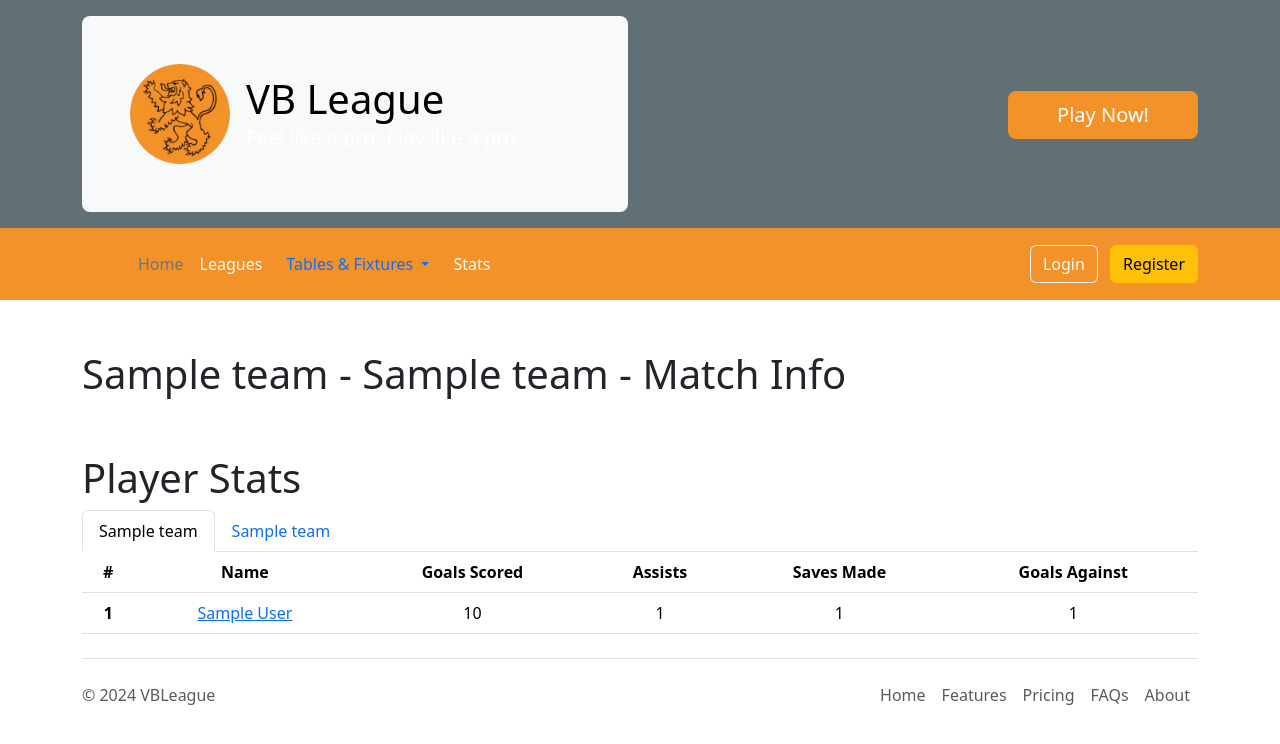
After one commit to KroonenDavid/VBLeague, a Flask app: page /leagues/1/match/1 in a window 1280 px wide. The commit adds this page. Shown: the top 744 px of the page. Run offline with Flask 3, Linux system fonts and the light colour scheme; tables that the repository leaves empty hold one stand-in row (values such as "Sample post"); some libraries are stand-ins or nearby versions.

Commit message:
- Added single instance of date into schedule page - Adjusted generate schedule algorithm so that each week teams swap being home and away - Adjusted match page to use match info rather than the random teams query i threw in there for some reason. - Put all the post_match_info logic as a function within utils.py - Re-worked models a lot, match membership doesnt work right now but maybe it doesnt need to - Added match_stat page and ability to add stats - Added PlayerStat model which will keep track of every stat. Needed to really start with this rather than working the other way. Now getting the total per team and per user is just adding these up based on query. - Added stats_entry.html where admin can add stat per player

```diff
--- a/vbleague/matches/routes.py
+++ b/vbleague/matches/routes.py
@@ -1,12 +1,12 @@
 from flask import Blueprint
 from flask import render_template, request, url_for, redirect, flash
-from vbleague.models import League, Team, Match
+from vbleague.models import League, Team, Match, match_membership, User, PlayerStats
 from flask_login import login_required
 from vbleague.leagues.forms import CreateLeagueForm, LeagueForm
-from vbleague.matches.forms import PreMatchInfoForm, PostMatchInfoForm, HighlightsForm
+from vbleague.matches.forms import PreMatchInfoForm, PostMatchInfoForm, HighlightsForm, PlayerMatchStats
 from vbleague import db
 from vbleague.users.utils import email_must_be_confirmed, must_be_admin
-from vbleague.matches.utils import generate_schedule
+from vbleague.matches.utils import generate_schedule, update_match_results
 from flask_login import current_user
 from sqlalchemy import or_
 
@@ -21,10 +21,27 @@ def schedule(league_id):
     scheduled_matches = (Match.query.filter(Match.league_id == league_id)
                          .all())
 
-    print(scheduled_matches)
+    dates_by_week = {}
+    for match in scheduled_matches:
+        week = match.week
+        if week not in dates_by_week:
+            dates_by_week[week] = []
+        if match.date != 'TBD' and not dates_by_week[week]:
+            dates_by_week[week].append(match.date)
 
-    return render_template('schedule.html', scheduled_matches=scheduled_matches,
-                           league=league, all_leagues=all_leagues)
+    return render_template('schedule.html',
+                           scheduled_matches=scheduled_matches,
+                           league=league,
+                           all_leagues=all_leagues,
+                           dates_by_week=dates_by_week)
+
+
+@matches.route('/leagues/<int:league_id>/match/<int:match_id>')
+def match_page(league_id, match_id):
+    league = db.get_or_404(League, league_id)
+    match = db.get_or_404(Match, match_id)
+
+    return render_template('match_page.html', league=league, match=match)
 
 
 @matches.route('/leagues/<int:league_id>/generate-season')
@@ -44,17 +61,14 @@ def generate_season(league_id):
     week_schedule = generate_schedule(3, teams)
 
     for week, games in enumerate(week_schedule, start=1):
-        print(f"Week {week}:")
         for day, match in enumerate(games, start=1):
-            print(f"  Match {day}: {match[0]} vs {match[1]}")
-
             try:
-                home_team = match[0].id
+                home_team = match[0]
             except AttributeError:
                 home_team = 'BYE'
 
             try:
-                away_team = match[1].id
+                away_team = match[1]
             except AttributeError:
                 away_team = 'BYE'
 
@@ -65,24 +79,43 @@ def generate_season(league_id):
 
             new_match = Match(
                 league_id=league_id,
-                home_team=home_team,
-                away_team=away_team,
+                home_team=home_team.id,
+                away_team=away_team.id,
                 week=week,
             )
 
             db.session.add(new_match)
             db.session.commit()
 
+            for player in home_team.players:
+                player_stats = PlayerStats(
+                    match=new_match,
+                    team=home_team,
+                    user=player
+                )
+                db.session.add(player_stats)
+
+                # Create PlayerStats entries for away team players
+            for player in away_team.players:
+                player_stats = PlayerStats(
+                    match=new_match,
+                    team=away_team,
+                    user=player
+                )
+                db.session.add(player_stats)
+
+            db.session.commit()
+
     flash('Schedule successfully generated!', 'success')
 
     return redirect(url_for('matches.schedule', league_id=league.id))
 
-@matches.route('/leagues/<int:league_id>/matches/<int:match_id>/info', methods=['GET', 'POST'])
+
+@matches.route('/leagues/<int:league_id>/match/<int:match_id>/edit', methods=['GET', 'POST'])
 @must_be_admin
 def match_info(league_id, match_id):
     league = db.get_or_404(League, league_id)
     match = db.get_or_404(Match, match_id)
-    teams = Team.query.filter(or_(Team.id == match.home_team, Team.id == match.away_team)).all()
 
     pre_match_form = PreMatchInfoForm()
     post_match_form = PostMatchInfoForm()
@@ -100,83 +133,7 @@ def match_info(league_id, match_id):
         return redirect(url_for('matches.schedule', league_id=league.id))
 
     if post_match_form.validate_on_submit():
-        initial_away_score = match.away_team_score
-        initial_home_score = match.home_team_score
-
-        if not match.been_played:
-            if int(post_match_form.home_team_score.data) > int(post_match_form.away_team_score.data):
-                match.home_team_info.matches_won += 1
-                match.away_team_info.matches_lost += 1
-
-            elif int(post_match_form.home_team_score.data) < int(post_match_form.away_team_score.data):
-                match.home_team_info.matches_lost += 1
-                match.away_team_info.matches_won += 1
-
-            else:
-                match.home_team_info.matches_tied += 1
-                match.away_team_info.matches_tied += 1
-
-        else:
-            match.home_team_info.goals_for -= initial_home_score
-            match.home_team_info.goals_against -= initial_away_score
-
-            match.away_team_info.goals_for -= initial_away_score
-            match.away_team_info.goals_against -= initial_home_score
-
-            if initial_home_score > initial_away_score and int(post_match_form.home_team_score.data) < int(post_match_form.away_team_score.data):
-                match.home_team_info.matches_won -= 1
-                match.away_team_info.matches_lost -= 1
-
-                match.away_team_info.matches_won += 1
-                match.home_team_info.matches_lost += 1
-
-            elif initial_home_score < initial_away_score and int(post_match_form.home_team_score.data) > int(post_match_form.away_team_score.data):
-                match.away_team_info.matches_won -= 1
-                match.home_team_info.matches_lost -= 1
-
-                match.home_team_info.matches_won += 1
-                match.away_team_info.matches_lost += 1
-
-            elif initial_home_score > initial_away_score and int(post_match_form.home_team_score.data) == int(post_match_form.away_team_score.data):
-                match.home_team_info.matches_won -= 1
-                match.away_team_info.matches_lost -= 1
-
-                match.home_team_info.matches_tied += 1
-                match.away_team_info.matches_tied += 1
-
-            elif initial_home_score < initial_away_score and int(post_match_form.home_team_score.data) == int(post_match_form.away_team_score.data):
-                match.away_team_info.matches_won -= 1
-                match.home_team_info.matches_lost -= 1
-
-                match.home_team_info.matches_tied += 1
-                match.away_team_info.matches_tied += 1
-
-            elif initial_home_score == initial_away_score and int(post_match_form.home_team_score.data) < int(post_match_form.away_team_score.data):
-                match.away_team_info.matches_tied -= 1
-                match.home_team_info.matches_tied -= 1
-
-                match.home_team_info.matches_lost += 1
-                match.away_team_info.matches_won += 1
-
-            elif initial_home_score == initial_away_score and int(post_match_form.home_team_score.data) > int(
-                    post_match_form.away_team_score.data):
-                match.away_team_info.matches_tied -= 1
-                match.home_team_info.matches_tied -= 1
-
-                match.away_team_info.matches_lost += 1
-                match.home_team_info.matches_won += 1
-
-
-        match.away_team_score = post_match_form.away_team_score.data
-        match.home_team_score = post_match_form.home_team_score.data
-
-        match.home_team_info.goals_for += int(post_match_form.home_team_score.data)
-        match.home_team_info.goals_against += int(post_match_form.away_team_score.data)
-
-        match.away_team_info.goals_for += int(post_match_form.away_team_score.data)
-        match.away_team_info.goals_against += int(post_match_form.home_team_score.data)
-
-        match.been_played = True
+        update_match_results(match, post_match_form)
 
         flash('Scores successfully submitted!', 'success')
 
@@ -191,5 +148,44 @@ def match_info(league_id, match_id):
 
         db.session.commit()
 
+    return render_template('match_info.html',
+                           league=league,
+                           match=match,
+                           pre_match_form=pre_match_form,
+                           post_match_form=post_match_form,
+                           highlights_link_form=highlights_link_form)
 
-    return render_template('match_info.html', league=league, match=match, teams=teams, pre_match_form=pre_match_form, post_match_form=post_match_form, highlights_link_form=highlights_link_form)
+
+@matches.route('/leagues/<int:league_id>/match/<int:match_id>/team/<int:team_id>player/<int:player_id>/edit', methods=['GET','POST'])
+def stats_page(league_id, match_id, player_id, team_id):
+    league = db.get_or_404(League, league_id)
+    match = db.get_or_404(Match, match_id)
+    player = db.get_or_404(User, player_id)
+    team = db.get_or_404(Team, team_id)
+
+    form = PlayerMatchStats()
+
+    if form.validate_on_submit():
+        stat = PlayerStats.query.filter_by(
+            match_id=match.id,
+            team_id=team.id,
+            user_id=player.id,
+        ).first()
+
+        stat.goals_scored = form.goals_scored.data
+        stat.assists = form.assists.data
+        stat.saves_made = form.saves_made.data
+        stat.goals_against = form.goals_against.data
+        stat.match_played = form.match_played.data
+
+        db.session.commit()
+
+        flash('Stats submitted successfully', 'success')
+
+        return redirect(url_for('matches.match_page', league_id=league.id, match_id=match.id))
+
+    return render_template('stats_entry.html',
+                           league=league,
+                           match=match,
+                           player=player,
+                           form=form)
--- /dev/null
+++ b/vbleague/templates/match_page.html
@@ -0,0 +1,102 @@
+{% extends "base.html" %}
+{% from 'bootstrap5/form.html' import render_form %}
+{% block content %}
+
+
+<div class="container" style="margin-top: 50px">
+    <div class="col-12">
+        <h1>{{match.home_team_info.name}} - {{match.away_team_info.name}} - Match Info
+        </h1>
+    </div>
+    <br>
+    <br>
+    <h1>Player Stats</h1>
+
+    <ul class="nav nav-tabs" id="myTab" role="tablist">
+  <li class="nav-item" role="presentation">
+    <button class="nav-link active" id="home-team-tab" data-bs-toggle="tab" data-bs-target="#home-tab-pane" type="button" role="tab" aria-controls="home-tab-pane" aria-selected="true">
+        {{match.home_team_info.name}}
+    </button>
+  </li>
+  <li class="nav-item" role="presentation">
+    <button class="nav-link" id="away-team-tab" data-bs-toggle="tab" data-bs-target="#profile-tab-pane" type="button" role="tab" aria-controls="profile-tab-pane" aria-selected="false">
+        {{match.away_team_info.name}}
+    </button>
+  </li>
+</ul>
+<div class="tab-content" id="myTabContent">
+  <div class="tab-pane fade show active" id="home-tab-pane" role="tabpanel" aria-labelledby="home-tab" tabindex="0">
+      <table class="table text-center">
+  <thead>
+    <tr>
+      <th scope="col">#</th>
+      <th scope="col">Name</th>
+      <th scope="col">Goals Scored</th>
+        <th scope="col">Assists</th>
+        <th scope="col">Saves Made</th>
+        <th scope="col">Goals Against</th>
+        {% if current_user.is_admin %}
+        <th scope="col">Stats</th>
+        {% endif %}
+    </tr>
+  </thead>
+  <tbody>
+        {% for player in match.home_team_info.players %}
+    <tr>
+      <th scope="row">1</th>
+      <td><a href="{{url_for('users.player_profile', player_id=player.id)}}">{{player.name}}</a></td>
+        {% for stat in player.stats %}
+        {% if stat.match_id == match.id %}
+        <td>{{ stat.goals_scored }}</td>
+        <td>{{ stat.assists }}</td>
+        <td>{{ stat.saves_made }}</td>
+        <td>{{ stat.goals_against }}</td>
+        {% endif %}
+        {% endfor %}
+        {% if current_user.is_admin %}
+        <td><a aria-disabled="true" class="btn" href="{{url_for('matches.stats_page', league_id=league.id, match_id=match.id, player_id=player.id, team_id=match.home_team)}}" role="button" style="background: #F4922A; ">
+            Add Stats</a></td>
+        {% endif %}
+    </tr>
+  {%endfor%}
+  </tbody>
+</table>
+  </div>
+  <div class="tab-pane fade" id="profile-tab-pane" role="tabpanel" aria-labelledby="profile-tab" tabindex="0">
+         <table class="table text-center">
+  <thead>
+    <tr>
+      <th scope="col">#</th>
+      <th scope="col">Name</th>
+      <th scope="col">Goals Scored</th>
+        <th scope="col">Assists</th>
+        <th scope="col">Saves Made</th>
+        <th scope="col">Goals Against</th>
+    </tr>
+  </thead>
+   <tbody>
+        {% for player in match.away_team_info.players %}
+    <tr>
+      <th scope="row">1</th>
+      <td><a href="{{url_for('users.player_profile', player_id=player.id)}}">{{player.name}}</a></td>
+        {% for stat in player.stats %}
+        {% if stat.match_id == match.id %}
+        <td>{{ stat.goals_scored }}</td>
+        <td>{{ stat.assists }}</td>
+        <td>{{ stat.saves_made }}</td>
+        <td>{{ stat.goals_against }}</td>
+        {% endif %}
+        {% endfor %}
+        {% if current_user.is_admin %}
+        <td><a aria-disabled="true" class="btn" href="{{url_for('matches.stats_page', league_id=league.id, match_id=match.id, player_id=player.id, team_id=match.away_team)}}" role="button" style="background: #F4922A; ">
+            Add Stats</a></td>
+        {% endif %}
+    </tr>
+  {%endfor%}
+  </tbody>
+</table>
+</div>
+
+</div>
+</div>
+{% endblock %}
--- a/vbleague/users/routes.py
+++ b/vbleague/users/routes.py
@@ -77,7 +77,7 @@ def player_profile(player_id):
     teams = db.session.query(team_membership).filter_by(user_id=player_id).all()
     image_file = url_for('static', filename=f'images/profile_pics/{player.profile_pic}')
 
-    return render_template('player-profile.html', zip=zip(player.teams_joined, teams), player=player, image_file=image_file, teams=teams)
+    return render_template('player-profile.html', player=player, image_file=image_file, teams=teams)
 #REMOVE THIS DUMBASS ROUTE PORT TO PLAYER_PROFILE,
 # SHOULD JUST BE IF player_id == current_user.id then edit_profile functions
 @users.route("/my-profile", methods=["POST", "GET"])
```
Also changed, not shown: vbleague/matches/forms.py (+10 -1 lines), vbleague/matches/utils.py (+82 -3 lines), vbleague/models.py (+41 -48 lines), vbleague/templates/match_info.html (+83 -3 lines), vbleague/templates/player-profile.html (+31 -27 lines), vbleague/templates/schedule.html (+26 -10 lines), vbleague/templates/stats_entry.html (added, +13 -0 lines).
